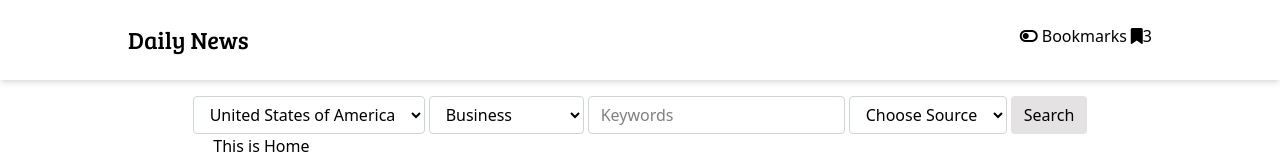
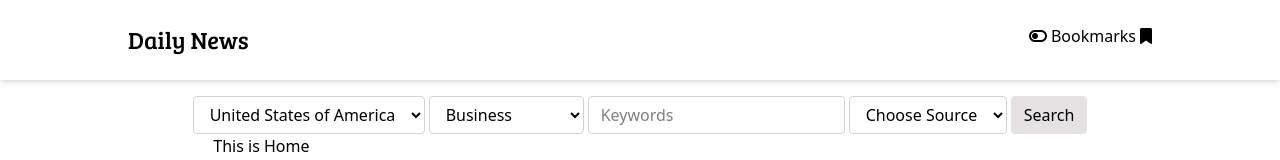
Before and after one commit to jeck5895/react-news-app-web, a React (Vite) app: page / in a window 1280 px wide. Shown: the top 160 px of the page. Built offline with nearby package versions, Linux system fonts and the light colour scheme.

Commit message:
add badge styles

```diff
--- a/src/index.css
+++ b/src/index.css
@@ -23,4 +23,13 @@
     border-radius: 0.25rem;
     background-color: #e4e2e2;
   }
+
+  .badge {
+    font-size: 11px!important;
+    background-color: crimson;
+    color: #fff;
+    position: absolute;
+    top: -5px;
+    right: -9px;
+  }
 }
```
